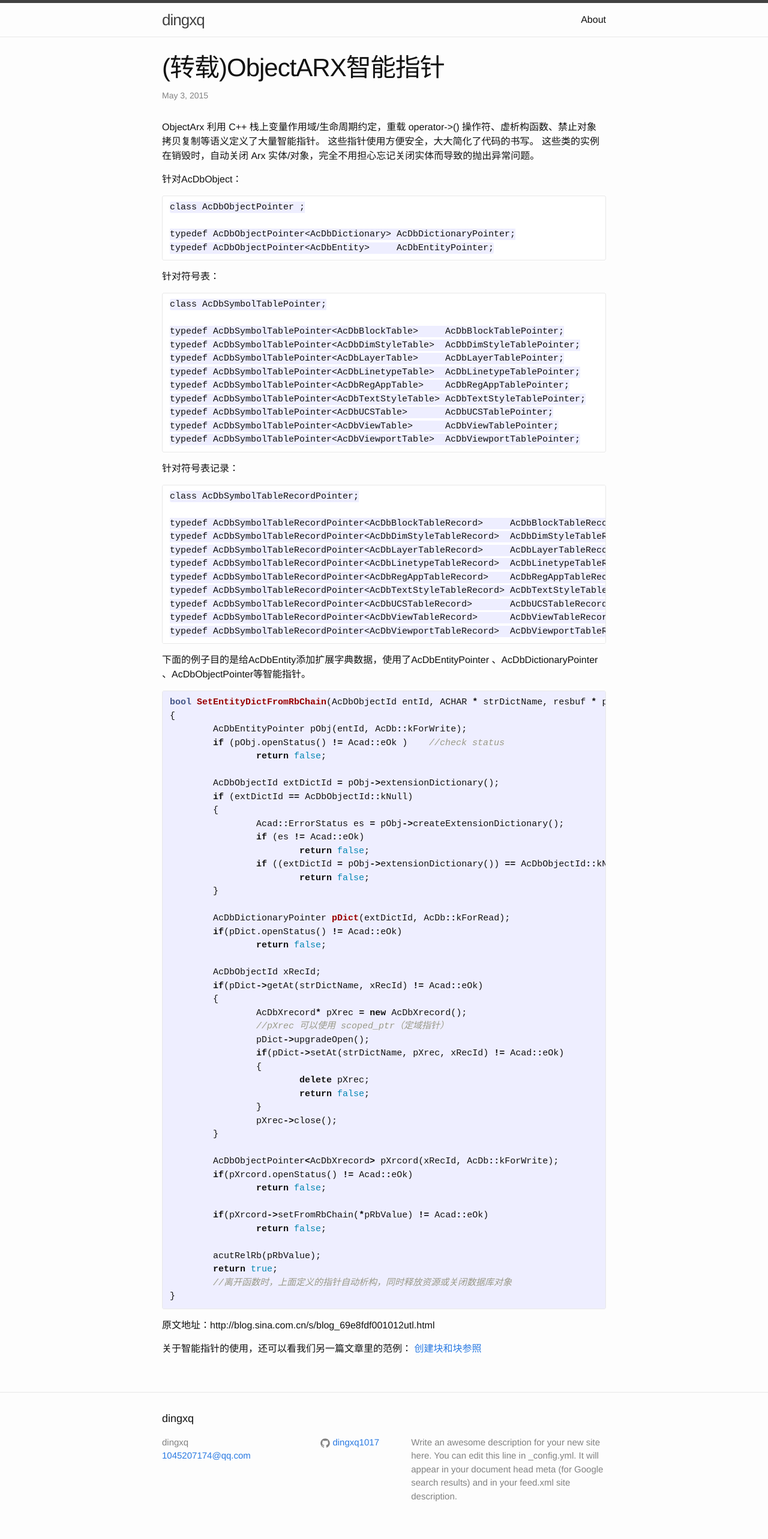
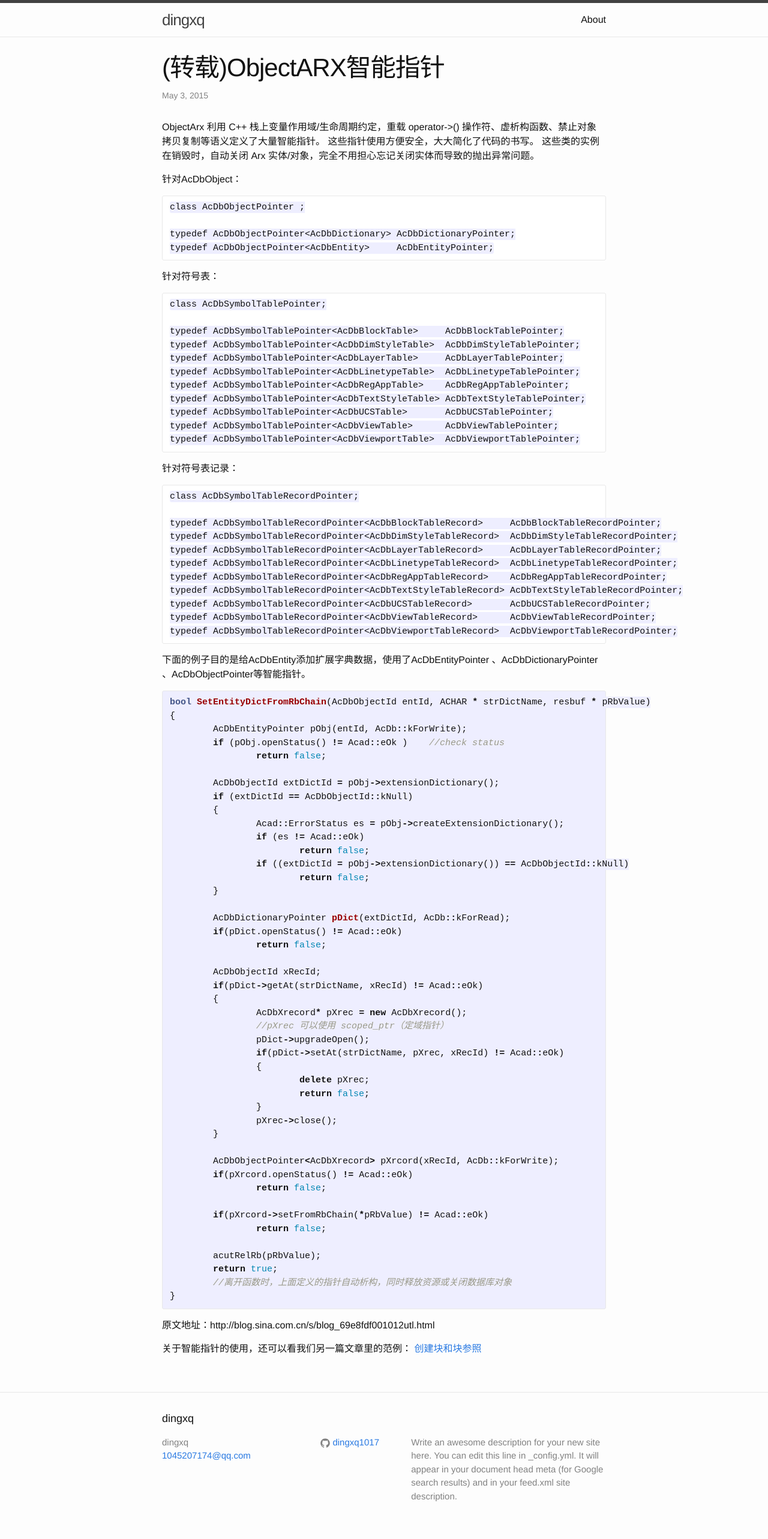
Before and after one commit to jidzhang/dingxq1017.github.io, a Jekyll site: the page built from _posts/2015-05-03-smart-pointer-zz.md, in a window 1280 px wide. Shown: the whole page at 60% size. Built offline with Jekyll 4.4.1, drawn with Linux system fonts in a browser that asks for light colours.

Commit message:
修改代码样式

```diff
--- a/_sass/_base.scss
+++ b/_sass/_base.scss
@@ -139,7 +139,7 @@ code {
 
 pre {
     padding: 8px 12px;
-    overflow-x: scroll;
+    /*overflow-x: scroll;*/
 
     > code {
         border: 0;
```
